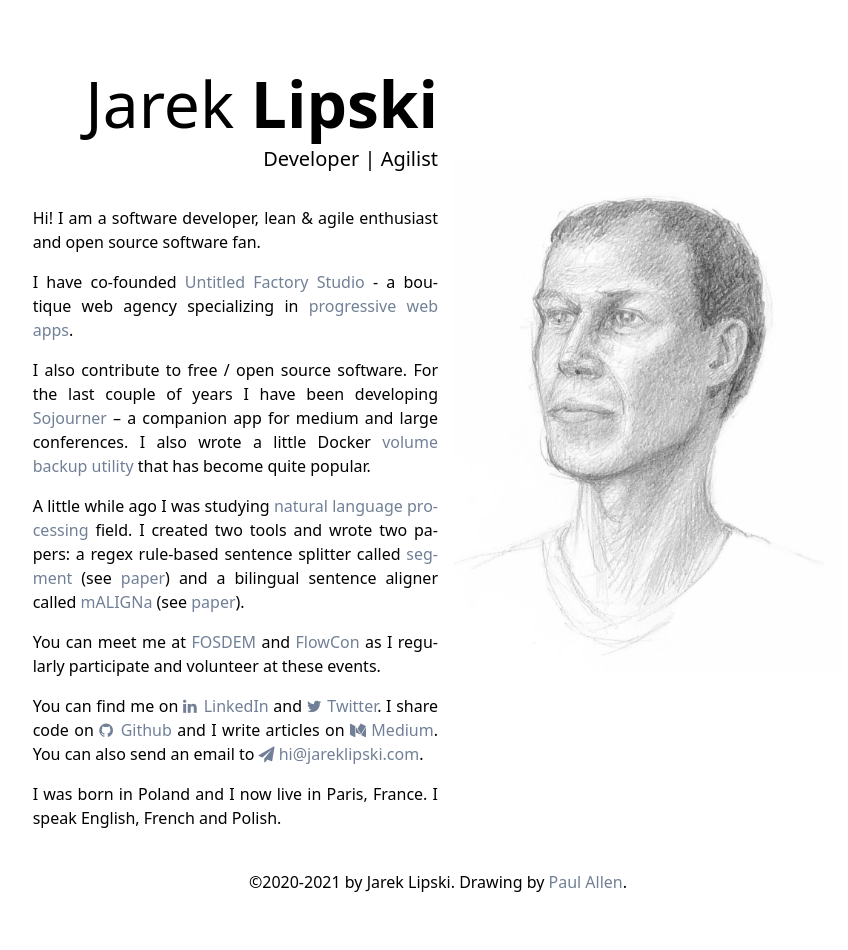
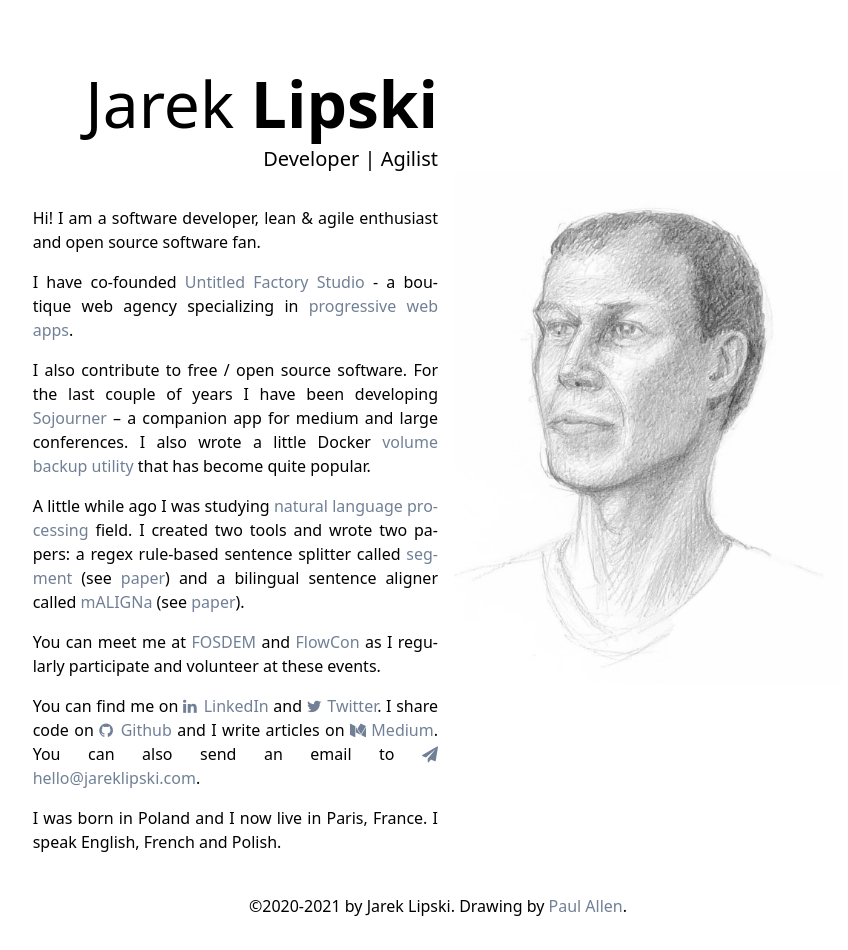
Before and after one commit to loomchild/website, a website: page index.html in a window 1280 px wide. Shown: the whole page, without its empty margins (202-1050 px from the left). Before the commit the page ends 926 px from the top, so only its background shows below. Drawn offline with nearby package versions, Linux system fonts and the light colour scheme; files that its build step writes are made by us from their sources.

Commit message:
update email

```diff
--- a/index.html
+++ b/index.html
@@ -49,7 +49,7 @@
               and I write articles on
               <a class="link" href="https://medium.com/@loomchild" target="_blank"><i class="icon-medium"></i> Medium</a>.
               You can also send an email to
-              <a class="link" href="mailto:hi@jareklipski.com"><i class="icon-paper-plane"></i> hi@jareklipski.com</a>.
+              <a class="link" href="mailto:hello@jareklipski.com"><i class="icon-paper-plane"></i> hello@jareklipski.com</a>.
             </p>
             <p class="mt-4">
               I was born in Poland and I now live in Paris, France. I speak English, French and Polish.
```
